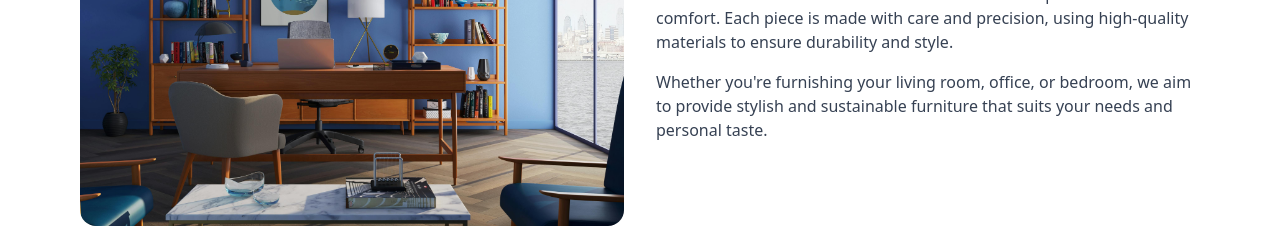
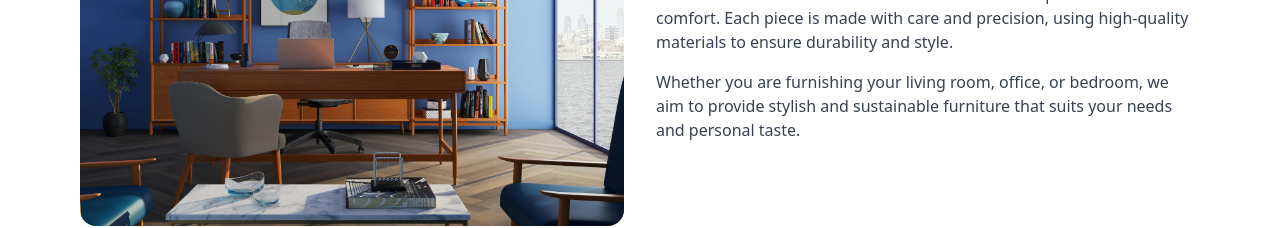
Before and after one commit to Nellybii/HeroFurnitureStore, a Next.js app: page /About in a window 1280 px wide. Shown: the part 440-668 px from the top of the page. Built offline with nearby package versions, Linux system fonts and the light colour scheme.

Commit message:
Fix unescaped apostrophes for Vercel build

```diff
--- a/src/app/About/page.tsx
+++ b/src/app/About/page.tsx
@@ -28,7 +28,7 @@ const About = () => {
             Our curated collection blends timeless craftsmanship with modern comfort. Each piece is made with care and precision, using high-quality materials to ensure durability and style.
           </p>
           <p className="text-gray-700">
-            Whether you're furnishing your living room, office, or bedroom, we aim to provide stylish and sustainable furniture that suits your needs and personal taste.
+            Whether you are furnishing your living room, office, or bedroom, we aim to provide stylish and sustainable furniture that suits your needs and personal taste.
           </p>
         </div>
       </section>
```
